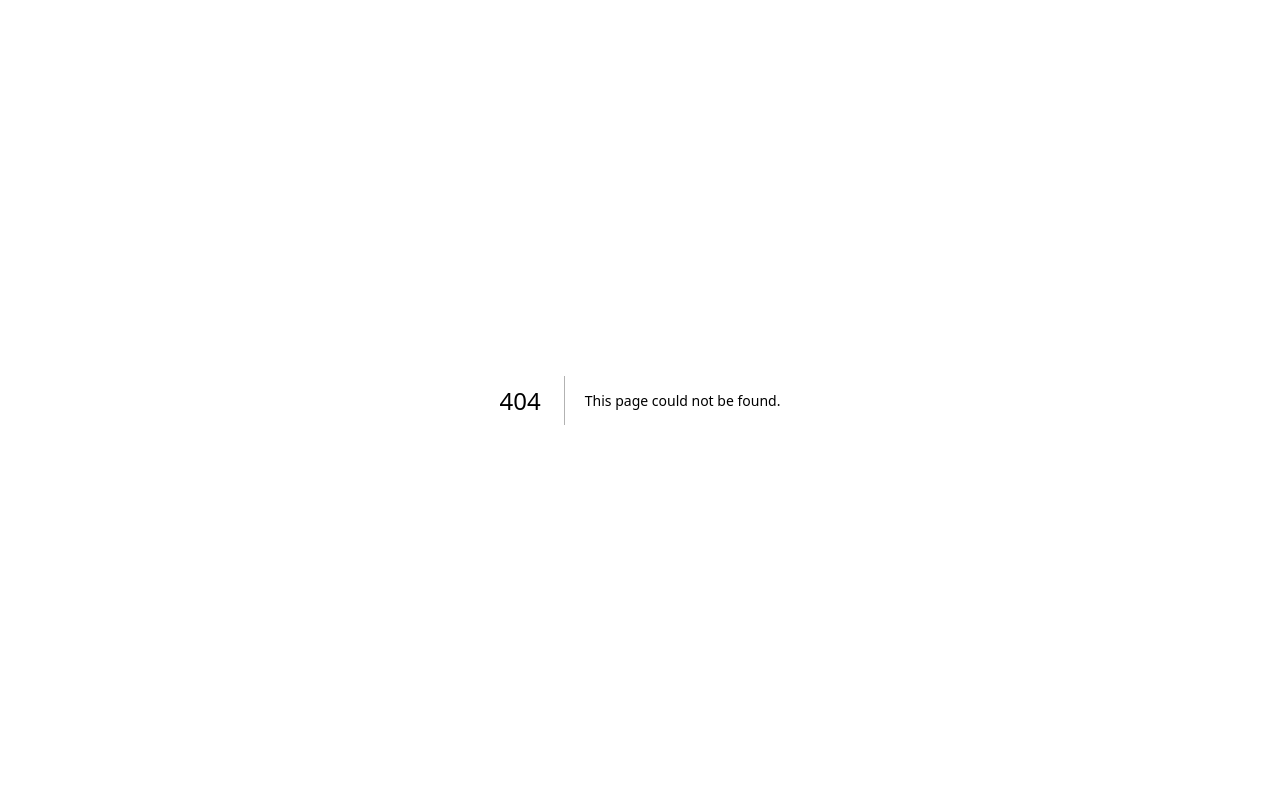
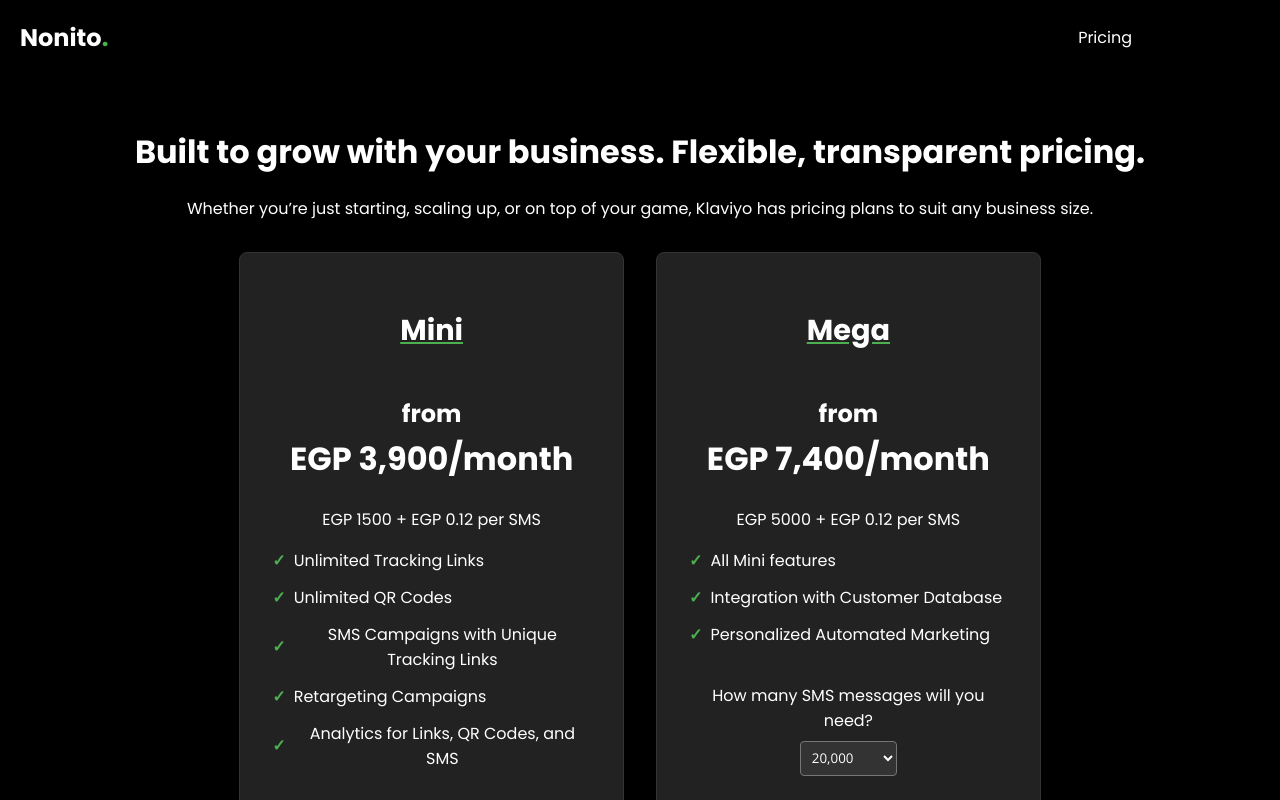
Before and after one commit to Shoffly/nonito_landing, a Next.js app: page /pricing in a window 1280 px wide. Before the commit this address had no page. Shown: the top 800 px of the page. Built offline with nearby package versions, Linux system fonts and the light colour scheme.

Commit message:
pricing is added

```diff
--- a/components/Nav.js
+++ b/components/Nav.js
@@ -10,6 +10,11 @@ export default function Nav() {
         Nonito<span className={styles.dot}>.</span>
       </div>
         </Link>
+      <Link href="/pricing">
+        <div className={styles.pricing}>
+          Pricing
+        </div>
+          </Link>
     </nav>
   );
 }
--- /dev/null
+++ b/pages/pricing.js
@@ -0,0 +1,115 @@
+import React, { useState } from 'react';
+import styles from '/styles/pricing.module.css';
+import Nav from "../components/Nav";
+
+const PricingPage = () => {
+  const [smsCount, setSmsCount] = useState(20000); // Default value from your image
+
+  const tiers = [
+    {
+      name: 'Mini',
+      fixedCost: 1500,
+      features: [
+        'Unlimited Tracking Links',
+        'Unlimited QR Codes',
+        'SMS Campaigns with Unique Tracking Links',
+        'Retargeting Campaigns',
+        'Analytics for Links, QR Codes, and SMS',
+      ],
+    },
+    {
+      name: 'Mega',
+      fixedCost: 5000,
+      features: [
+        'All Mini features',
+        'Integration with Customer Database',
+        'Personalized Automated Marketing',
+      ],
+    },
+  ];
+
+  const smsPricing = [
+    { count: 500, cost: 0.15 },
+    { count: 1000, cost: 0.14 },
+    { count: 2500, cost: 0.13 },
+    { count: 5000, cost: 0.12 },
+    { count: 10000, cost: 0.12 },
+    { count: 20000, cost: 0.12 }, // Adjusted this value to match the default
+    { count: 50000, cost: 0.11 },
+    { count: 100000, cost: 0.11 },
+    { count: 200000, cost: 0.11 },
+    { count: 500000, cost: 0.10 },
+    { count: 750000, cost: 0.10 },
+    { count: 1000000, cost: 0.10 },
+    { count: 2000000, cost: 0.09 },
+    { count: 3000000, cost: 0.09 },
+    { count: 4000000, cost: 0.09 },
+  ];
+
+  const getSmsCost = (count) => {
+    const pricing = smsPricing.find(p => p.count >= count) || smsPricing[smsPricing.length - 1];
+    return pricing.cost;
+  };
+
+  const calculateTotalCost = (tier) => {
+    const smsCost = getSmsCost(smsCount) * smsCount;
+    return tier.fixedCost + smsCost;
+  };
+
+  const formatCurrency = (amount) => {
+    return new Intl.NumberFormat('en-EG', { style: 'currency', currency: 'EGP', minimumFractionDigits: 0, maximumFractionDigits: 0 }).format(amount);
+  };
+
+  const handleSmsCountChange = (e) => {
+    setSmsCount(Number(e.target.value));
+  };
+
+  const smsCostPerUnit = getSmsCost(smsCount);
+
+  return (
+    <>
+      <Nav />
+      <div className={styles.pricingPage}>
+        <h1 className={styles.title}>Built to grow with your business. Flexible, transparent pricing.</h1>
+        <p className={styles.description}>Whether you’re just starting, scaling up, or on top of your game, Klaviyo has pricing plans to suit any business size.</p>
+        <div className={styles.pricingTiers}>
+          {tiers.map((tier) => (
+            <div key={tier.name} className={styles.pricingCard}>
+              <h2 className={styles.tierName}>{tier.name}</h2>
+              <p className={styles.price}>
+                <span className={styles.subtext}>from</span><br></br>{formatCurrency(calculateTotalCost(tier))}/month
+              </p>
+              <span className={styles.subtext2}>EGP {tier.fixedCost} + EGP {smsCostPerUnit.toFixed(2)} per SMS</span>
+              <ul className={styles.featureList}>
+                {tier.features.map((feature, index) => (
+                  <li key={index} className={styles.featureItem}>
+                    <span className={styles.checkmark}>✓</span> {feature}
+                  </li>
+                ))}
+              </ul>
+              <div className={styles.smsControl}>
+                <label className={styles.sliderLabel}>
+                  How many SMS messages will you need?
+                </label>
+                <select
+                  value={smsCount}
+                  onChange={handleSmsCountChange}
+                  className={styles.smsDropdown}
+                >
+                  {smsPricing.map((option) => (
+                    <option key={option.count} value={option.count}>
+                      {option.count.toLocaleString()}
+                    </option>
+                  ))}
+                </select>
+              </div>
+              <button className={styles.chooseButton}>Choose {tier.name}</button>
+            </div>
+          ))}
+        </div>
+      </div>
+    </>
+  );
+};
+
+export default PricingPage;
--- a/styles/nav.module.css
+++ b/styles/nav.module.css
@@ -1,9 +1,9 @@
 .nav {
   display: flex;
   align-items: center;
+  justify-content: space-between;
   padding: 20px;
-  padding-right: 70%;
-  justify-content: flex-start;
+  width: 90vw;
   background-color: black; /* Adjust if you have a specific background color */
 }
 
@@ -16,3 +16,7 @@
 .dot {
   color: #4caf50;
 }
+
+.pricing {
+  color: white; /* Ensure the pricing link is visible */
+}
--- /dev/null
+++ b/styles/pricing.module.css
@@ -0,0 +1,130 @@
+.pricingPage {
+  width: 100vw;
+  margin: 0 auto;
+  padding: 2rem;
+  align-items: center;
+  flex-direction: column;
+  text-align: center;
+   display: flex;
+  color: #ffffff;
+}
+
+.title {
+  text-align: center;
+  margin-bottom: 2rem;
+
+}
+.description{
+  margin-top: -1%;
+  margin-bottom: 2.5%;
+}
+.pricingTiers {
+  display: flex;
+  flex-direction: column;
+  gap: 2rem;
+}
+
+.pricingCard {
+  border: 1px solid #333;
+  border-radius: 8px;
+  padding: 2rem;
+  background-color: #222;
+  display: flex;
+  flex-direction: column;
+}
+
+.tierName {
+  font-size: 1.8rem;
+  margin-bottom: 0.2rem;
+  text-decoration: underline;
+  text-decoration-color: #4caf50;
+}
+
+.price {
+  font-size: 1.8rem;
+  font-weight: bold;
+  color: white;
+  margin-bottom: 1.5rem;
+}
+.subtext{
+  color: white;
+  font-size: 1.5rem;
+}
+
+.subtext2{
+  color: white;
+
+}
+.featureList {
+  list-style-type: none;
+  padding: 0;
+  margin-bottom: 1.5rem;
+}
+
+.featureItem {
+  margin-bottom: 0.75rem;
+  display: flex;
+  align-items: center;
+}
+
+.checkmark {
+  color: #4CAF50;
+  margin-right: 0.5rem;
+  font-weight: bold;
+}
+
+.smsControl {
+  margin-bottom: 1.5rem;
+}
+
+.sliderLabel {
+  display: block;
+  margin-bottom: 0.5rem;
+}
+
+.slider {
+  width: 100%;
+}
+
+.chooseButton {
+  background-color: #4CAF50;
+  border: none;
+  color: white;
+  padding: 1rem;
+  text-align: center;
+  text-decoration: none;
+  display: inline-block;
+  font-size: 1rem;
+  cursor: pointer;
+  width: 100%;
+  border-radius: 4px;
+  transition: background-color 0.3s;
+}
+
+.chooseButton:hover {
+  background-color: #45a049;
+}
+.numberInput {
+  width: 100%;
+  padding: 8px;
+  margin-top: 8px;
+  border: 1px solid #ccc;
+  border-radius: 4px;
+}
+
+
+@media (min-width: 768px) {
+  .pricingTiers {
+    flex-direction: row;
+    justify-content: center;
+  }
+
+  .pricingCard {
+    width: 45%;
+  }
+
+  .price {
+    font-size: 2rem;
+
+  }
+}
```
